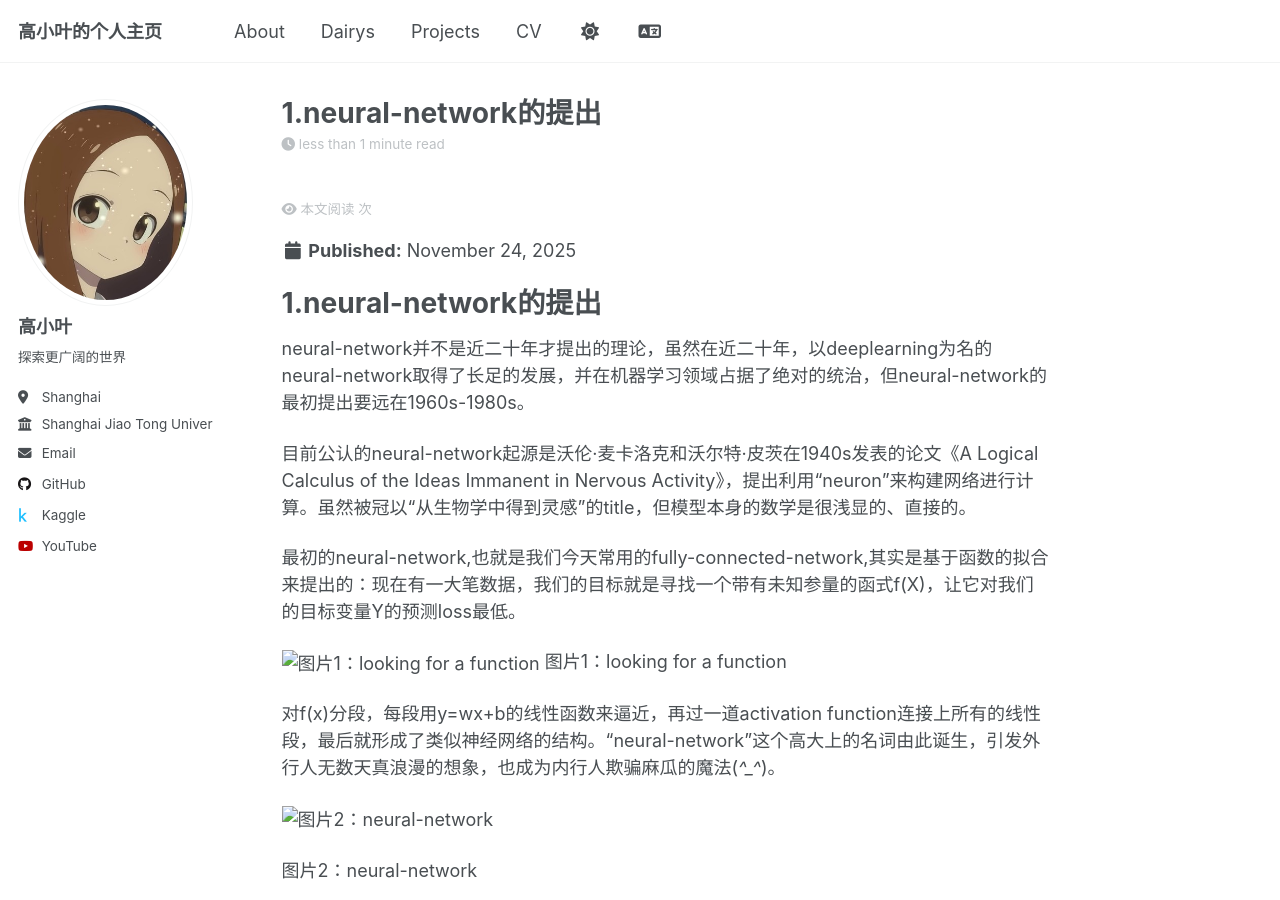
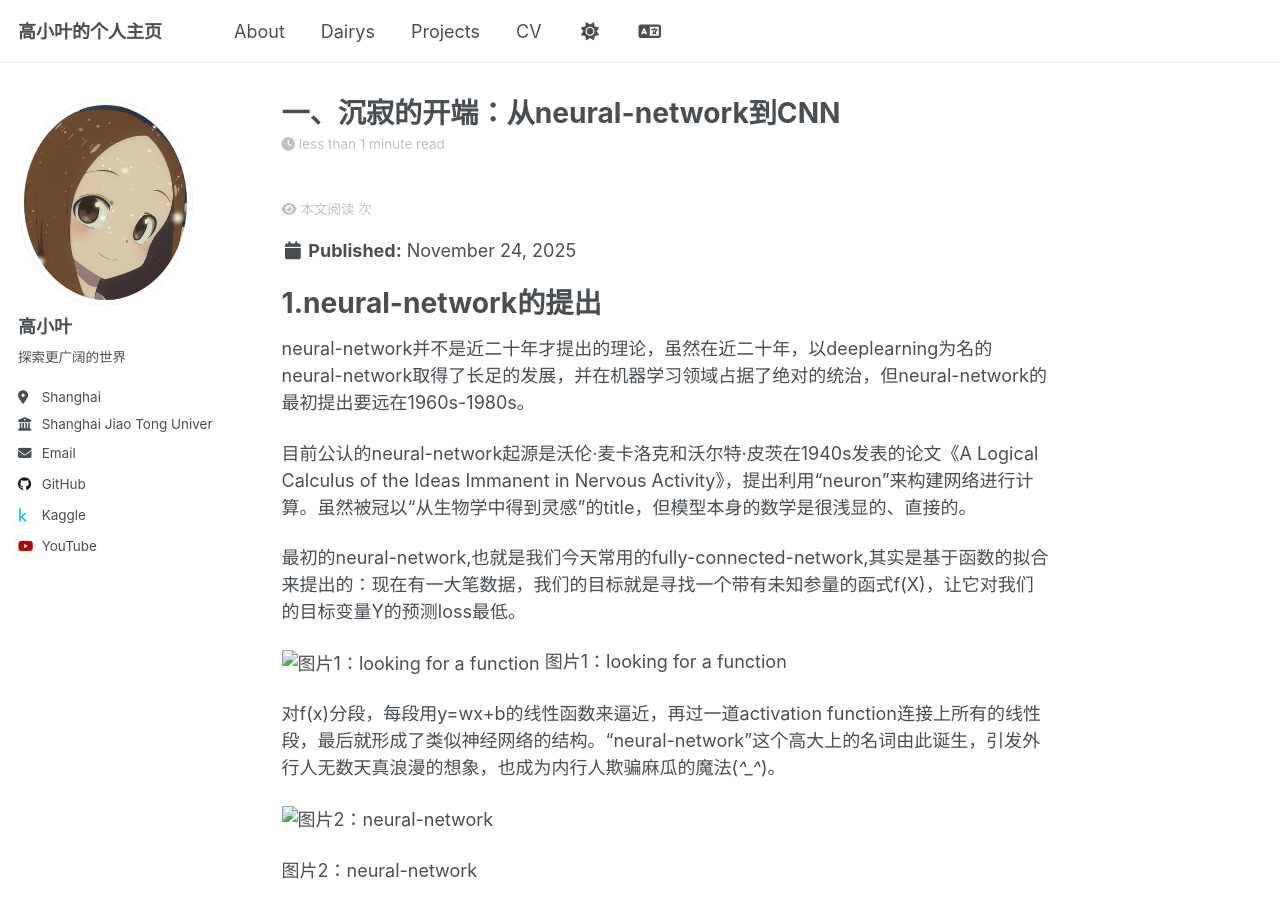
Before and after one commit to gaoyesjtu/gaoyesjtu.github.io, a Jekyll site: the page built from _dairys/第一章/1.沉寂的开端：从neural-network到CNN.md, in a window 1280 px wide and 900 px high. Built offline with Jekyll 4.4.1, drawn with Linux system fonts in a browser that asks for light colours; comment, search, counter and statistics services are not loaded.

Commit message:
Update 1.沉寂的开端：从neural-network到CNN.md

```diff
--- a/_dairys/第一章/1.沉寂的开端：从neural-network到CNN.md
+++ b/_dairys/第一章/1.沉寂的开端：从neural-network到CNN.md
@@ -1,5 +1,5 @@
 ---
-title: "1.neural-network的提出"
+title: "一、沉寂的开端：从neural-network到CNN"
 date: 2025-11-24
 tags: [历史]
 comments: true
```
